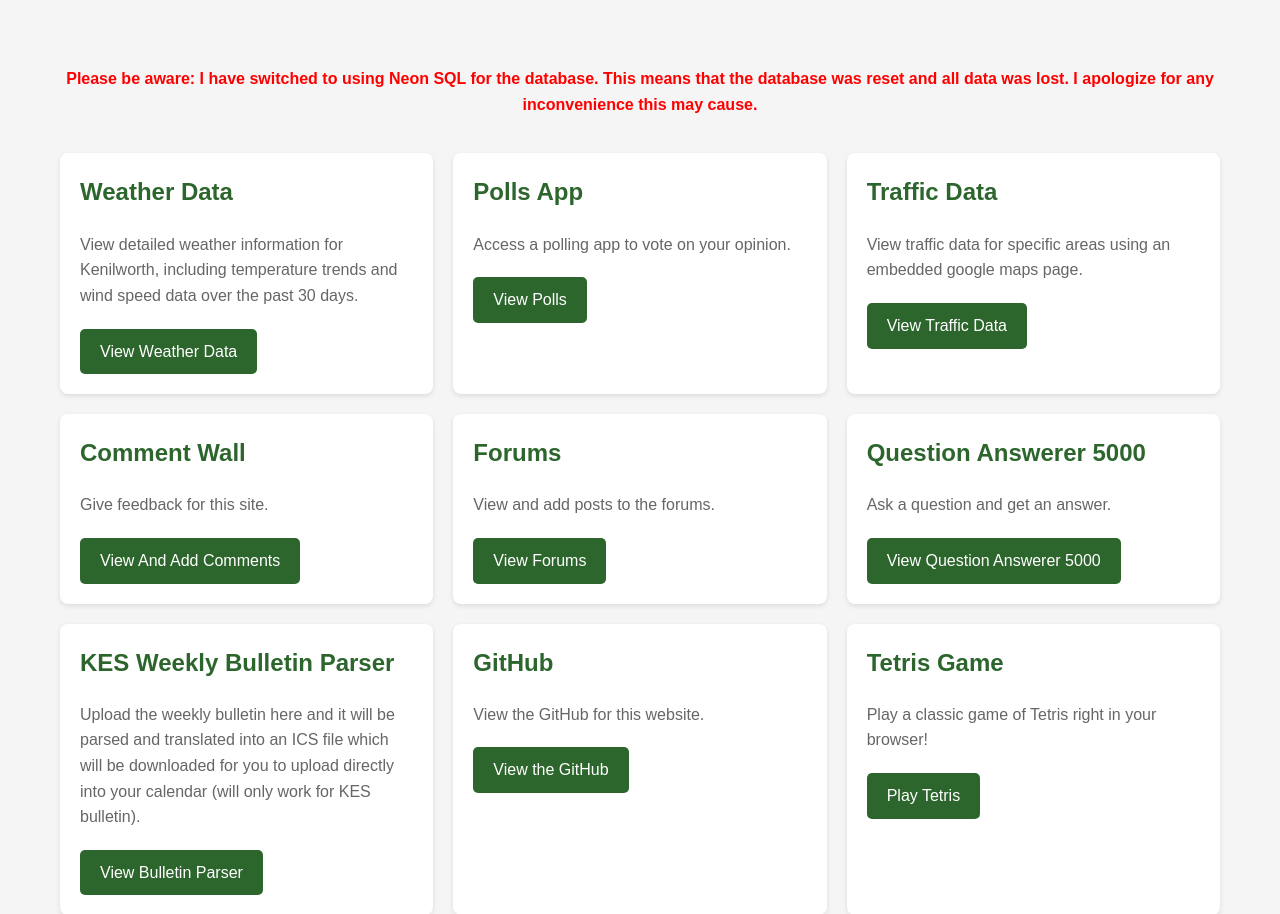
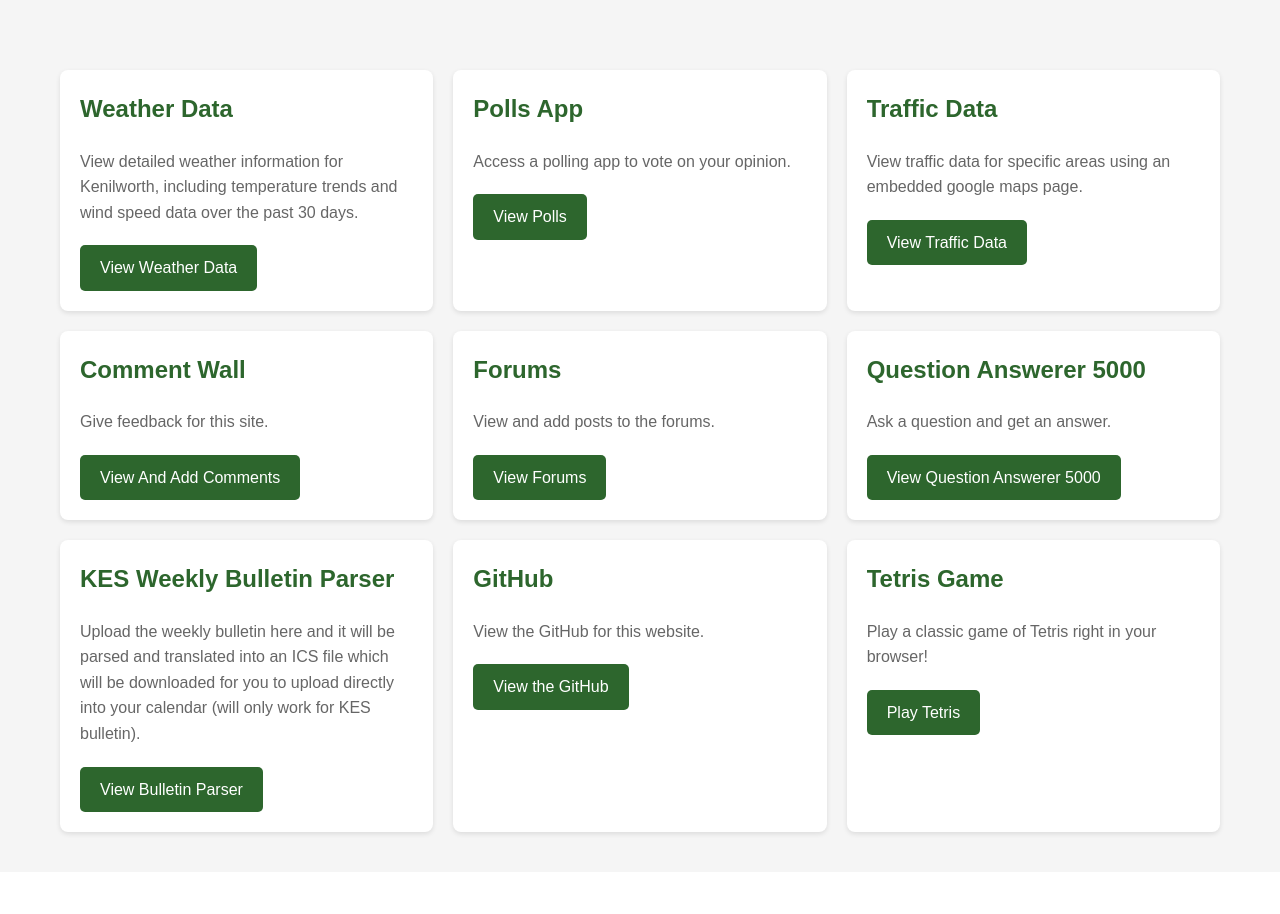
Before and after one commit to CCEG24/proj_code, a Django app: page / in a window 1280 px wide. Shown: the part 201-1115 px from the top of the page. After the commit the page ends 1038 px from the top, so only its background shows below. Run offline with Django 5.2, Linux system fonts and the light colour scheme.

Commit message:
removed message from home page

```diff
--- a/mysite/home/templates/home/index.html
+++ b/mysite/home/templates/home/index.html
@@ -97,8 +97,6 @@
     </div>
 
     <div class="container">
-        <p style="color: red; font-weight: bold; text-align: center;">Please be aware: I have switched to using Neon SQL for the database. This means that the database was reset and all data was lost. I apologize for any inconvenience this may cause.</p>
-
         <div class="card-container">
             <div class="card">
                 <h2>Weather Data</h2>
```
